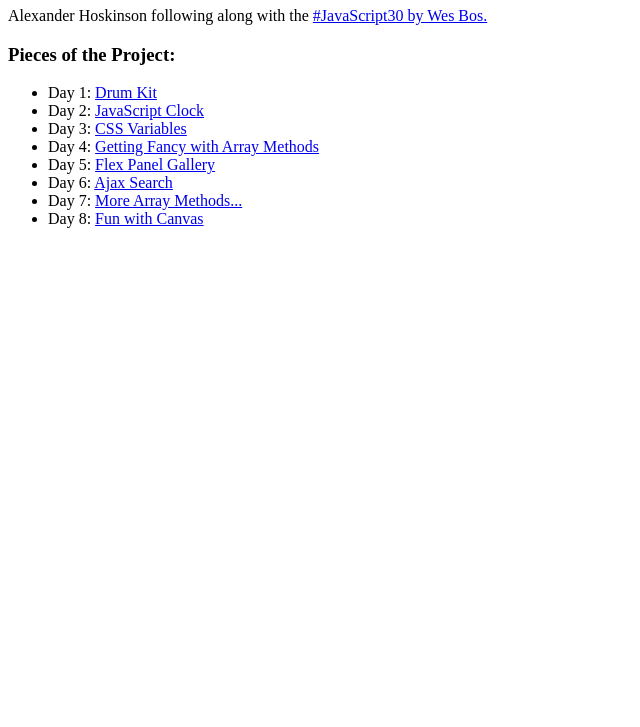
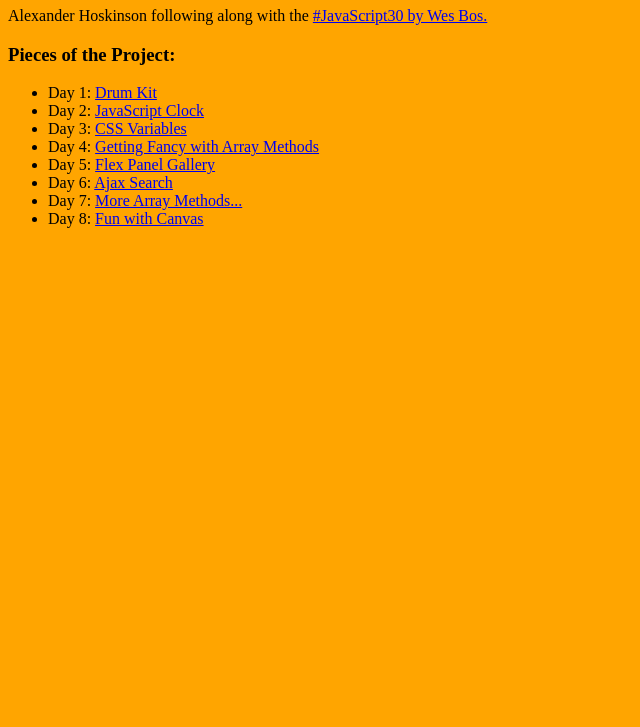
Before and after one commit to alexander215/js-30-day-challenge, a plain HTML site: page index.html in a window 1280 px wide. Shown: the part 73-800 px from the top of the page, without its empty margins (0-640 px from the left). Drawn offline with Linux system fonts and the light colour scheme.

Commit message:
Create stylesheet and add color scheme as comments

```diff
--- a/index.html
+++ b/index.html
@@ -4,6 +4,7 @@
   <meta charset="UTF-8">
   <meta name="viewport" content="width=device-width, initial-scale=1.0">
   <title>JavaScript 30 Challenge - Alexander Hoskinson</title>
+  <link rel="stylesheet" href="style.css">
 </head>
 <body>
   <h1>JavaScript 30 Challenge</h1>
--- /dev/null
+++ b/style.css
@@ -0,0 +1,9 @@
+html {
+  background-color: orange;
+}
+
+/* DARK BLUE: #242582 */
+/* DARKER PURPLE: #553D67 */
+/* PINKISH: F64C72 */
+/* LIGHTER PURPLE: #99738E */
+/* BLUISH: #2F2FA2 */
```
